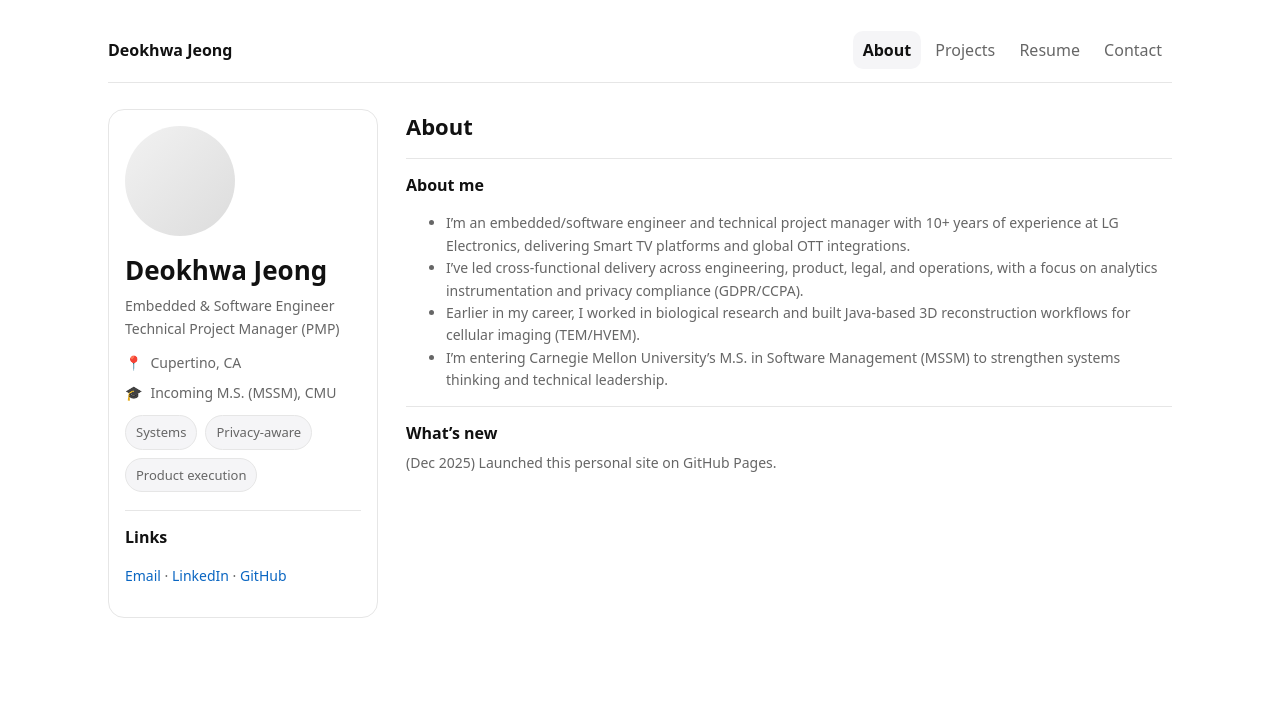
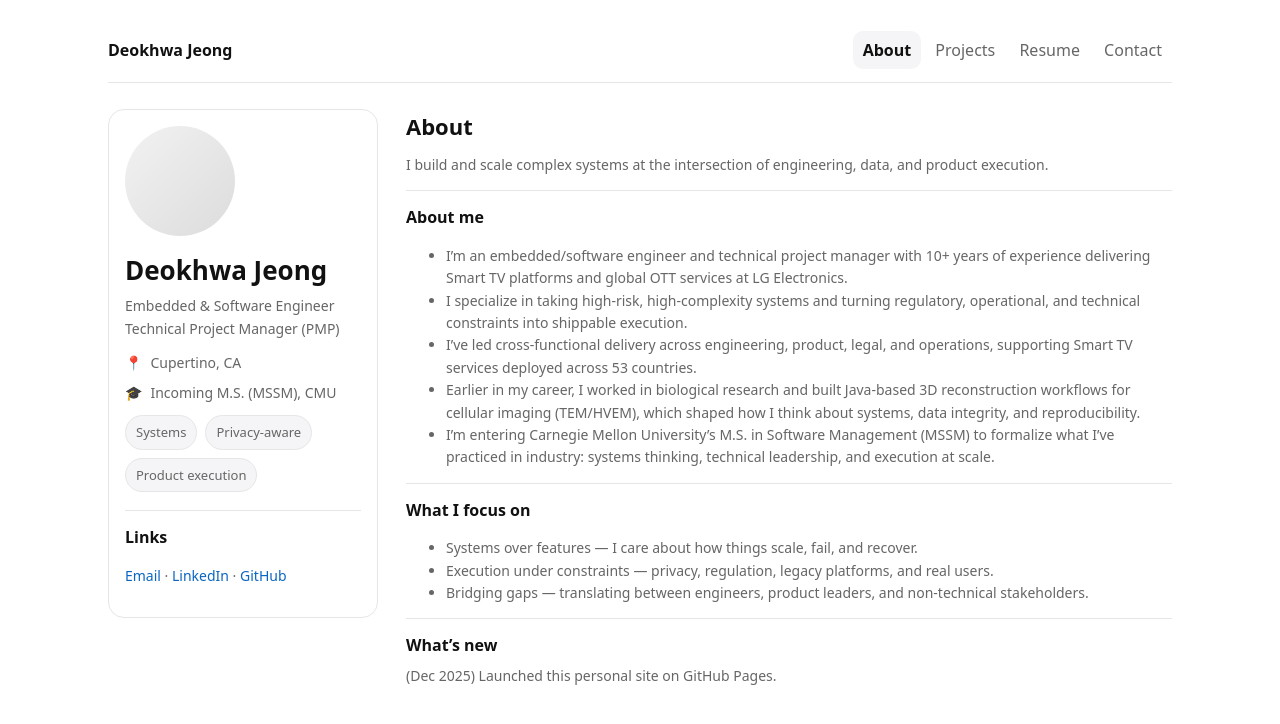
Before and after one commit to deokhwajeong/deokhwajeong.github.io, a plain HTML site: page index.html in a window 1280 px wide. Drawn offline with Linux system fonts and the light colour scheme.

Commit message:
Update index.html

```diff
--- a/index.html
+++ b/index.html
@@ -22,6 +22,7 @@
       <!-- LEFT: Profile card -->
       <aside class="card">
         <div class="avatar">
+          <!-- Uncomment after you add assets/profile.jpg -->
           <!-- <img src="assets/profile.jpg" alt="Deokhwa Jeong" /> -->
         </div>
 
@@ -56,14 +57,33 @@
       <main class="main">
         <h2>About</h2>
 
+        <!-- Identity line (must-have) -->
+        <p class="small">
+          I build and scale complex systems at the intersection of engineering, data, and product execution.
+        </p>
+
         <div class="item">
           <h3>About me</h3>
-          <ul class="small">
-            <li>I’m an embedded/software engineer and technical project manager with 10+ years of experience at LG Electronics, delivering Smart TV platforms and global OTT integrations.</li>
-            <li>I’ve led cross-functional delivery across engineering, product, legal, and operations, with a focus on analytics instrumentation and privacy compliance (GDPR/CCPA).</li>
-            <li>Earlier in my career, I worked in biological research and built Java-based 3D reconstruction workflows for cellular imaging (TEM/HVEM).</li>
-            <li>I’m entering Carnegie Mellon University’s M.S. in Software Management (MSSM) to strengthen systems thinking and technical leadership.</li>
-          </ul>
+          <div class="small">
+            <ul>
+              <li>I’m an embedded/software engineer and technical project manager with 10+ years of experience delivering Smart TV platforms and global OTT services at LG Electronics.</li>
+              <li>I specialize in taking high-risk, high-complexity systems and turning regulatory, operational, and technical constraints into shippable execution.</li>
+              <li>I’ve led cross-functional delivery across engineering, product, legal, and operations, supporting Smart TV services deployed across 53 countries.</li>
+              <li>Earlier in my career, I worked in biological research and built Java-based 3D reconstruction workflows for cellular imaging (TEM/HVEM), which shaped how I think about systems, data integrity, and reproducibility.</li>
+              <li>I’m entering Carnegie Mellon University’s M.S. in Software Management (MSSM) to formalize what I’ve practiced in industry: systems thinking, technical leadership, and execution at scale.</li>
+            </ul>
+          </div>
+        </div>
+
+        <div class="item">
+          <h3>What I focus on</h3>
+          <div class="small">
+            <ul>
+              <li>Systems over features — I care about how things scale, fail, and recover.</li>
+              <li>Execution under constraints — privacy, regulation, legacy platforms, and real users.</li>
+              <li>Bridging gaps — translating between engineers, product leaders, and non-technical stakeholders.</li>
+            </ul>
+          </div>
         </div>
 
         <div class="item">
```
